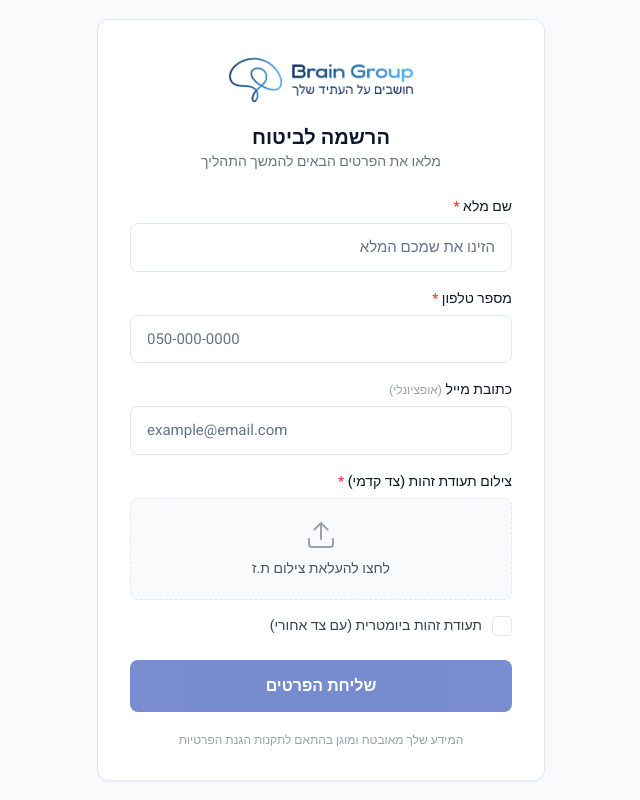
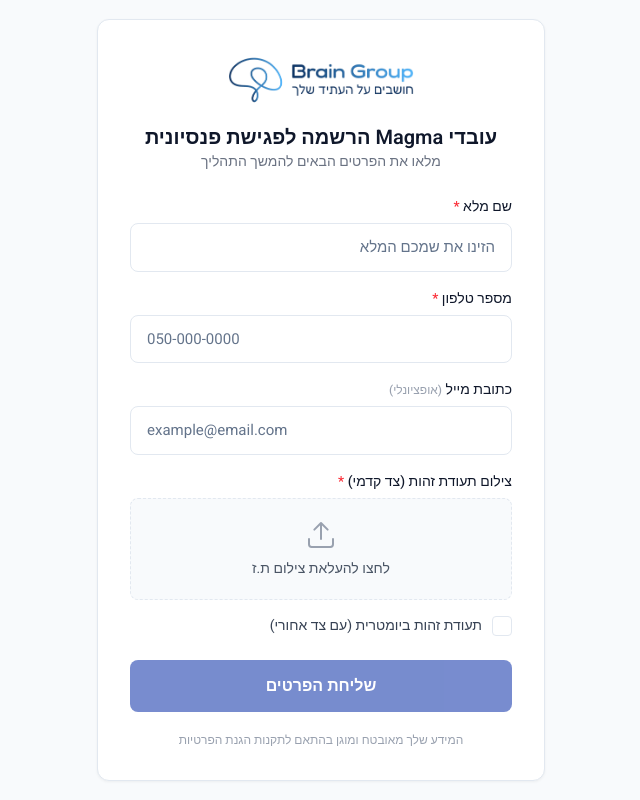
Before and after one commit to yoni2528/rotem-small-minisite, a Next.js app: page / in a window 1280 px wide. Shown: the whole page, without its empty margins (418-1058 px from the left). Built offline with nearby package versions, Linux system fonts and the light colour scheme.

Commit message:
feat: update title to Magma pension meeting registration

```diff
--- a/app/layout.tsx
+++ b/app/layout.tsx
@@ -13,8 +13,8 @@
 });
 
 export const metadata: Metadata = {
-  title: "הרשמה לביטוח | טופס פרטים אישיים",
-  description: "מילוי טופס פרטים אישיים להרשמה לביטוח - העלאת תעודת זהות ופרטי קשר",
+  title: "עובדי Magma | הרשמה לפגישת פנסיונית",
+  description: "מילוי טופס פרטים אישיים להרשמה לפגישת פנסיונית - העלאת תעודת זהות ופרטי קשר",
 };
 
 export default function RootLayout({
--- a/app/page.tsx
+++ b/app/page.tsx
@@ -197,7 +197,7 @@
             alt="Brain Group"
             className="h-14 mx-auto mb-4"
           />
-          <h1 className="text-xl font-semibold">הרשמה לביטוח</h1>
+          <h1 className="text-xl font-semibold">עובדי Magma הרשמה לפגישת פנסיונית</h1>
           <p className="text-gray-500 dark:text-gray-400 text-sm">
             מלאו את הפרטים הבאים להמשך התהליך
           </p>
```
